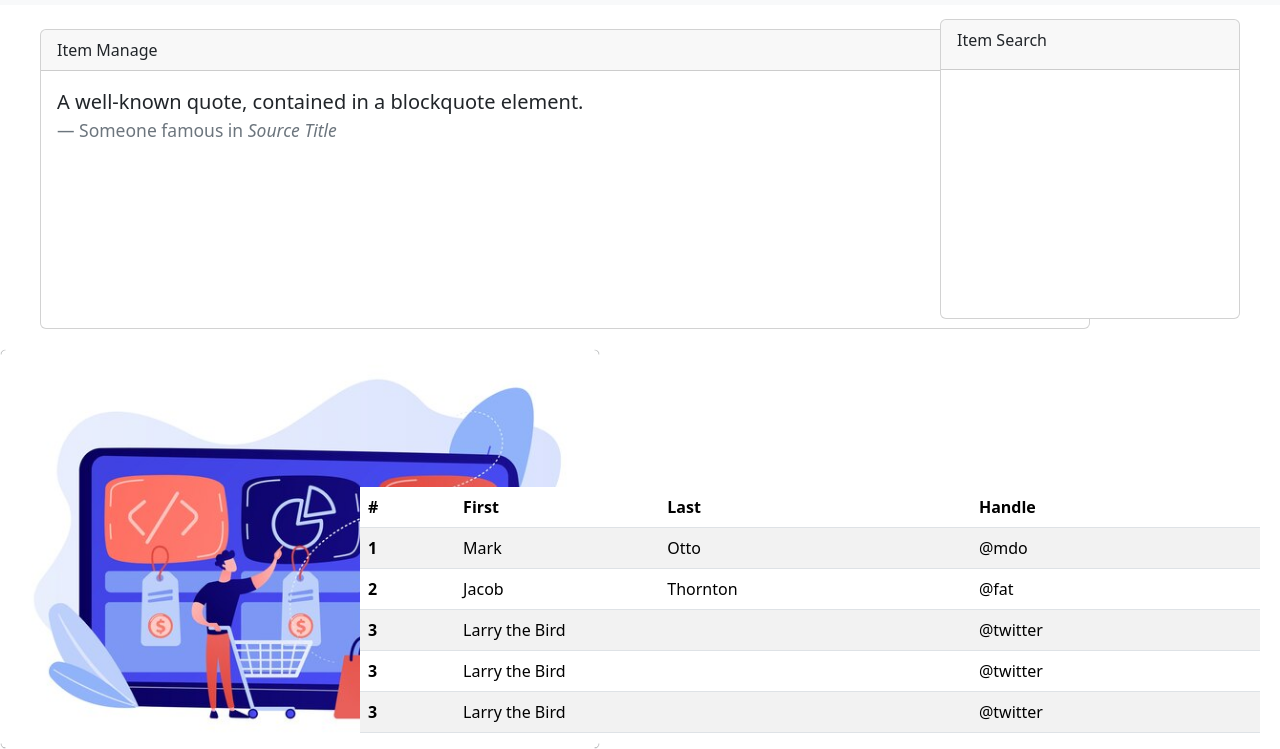
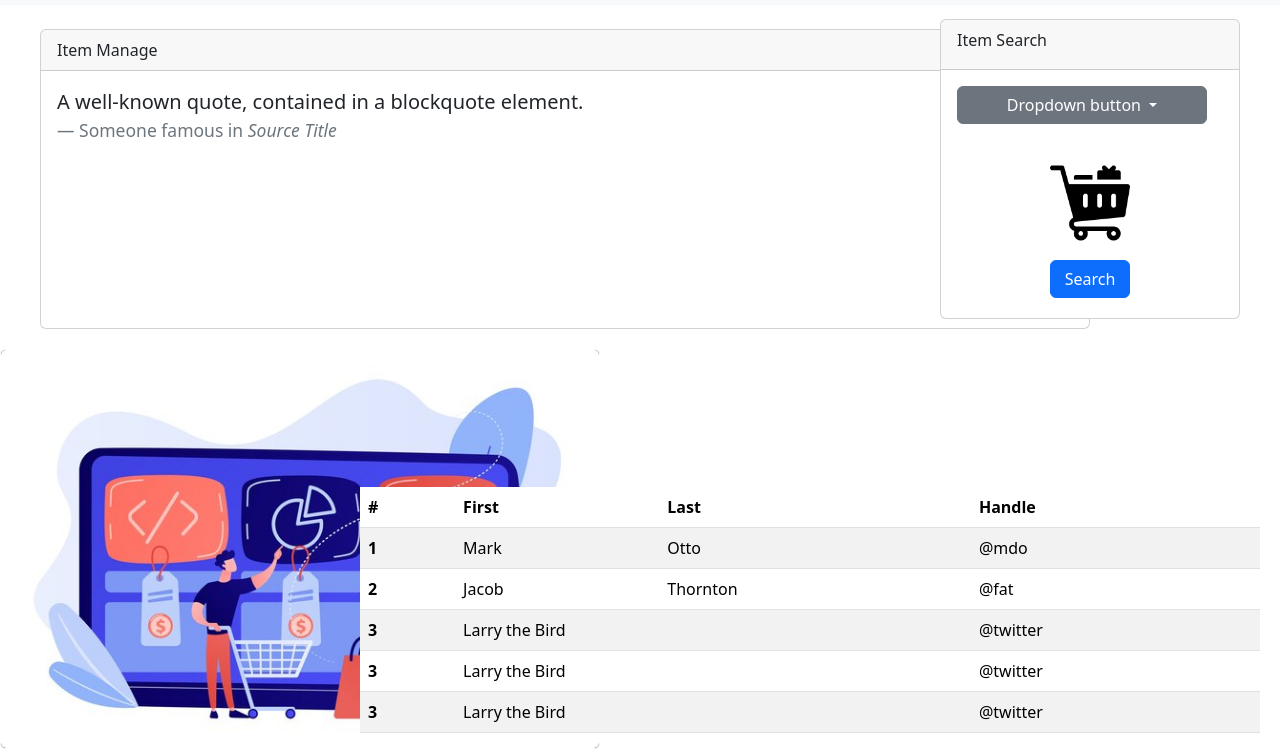
Before and after one commit to thisangaThewanmi/POS-System-Frontend, a plain HTML site: page ItemForm.html in a window 1280 px wide. Shown: the part 51-800 px from the top of the page. Drawn offline with nearby package versions, Linux system fonts and the light colour scheme.

Commit message:
finished creating the search section in item

```diff
--- a/ItemForm.html
+++ b/ItemForm.html
@@ -80,6 +80,22 @@
       Item Search
     </div>
     <div class="card-body">
+        <!--dropdown-->
+        <div  class="dropdown">
+            <button id="searchDropDownButton" class="btn btn-secondary dropdown-toggle" type="button" id="dropdownMenuButton" data-toggle="dropdown" aria-haspopup="true" aria-expanded="false">
+                Dropdown button
+            </button>
+            <div class="dropdown-menu" aria-labelledby="dropdownMenuButton">
+                <a class="dropdown-item" href="#">Action</a>
+                <a class="dropdown-item" href="#">Another action</a>
+                <a class="dropdown-item" href="#">Something else here</a>
+            </div>
+        </div>
+
+
+            <img  id="trolley" src="/assests/trolley%20(1).png"  alt="trolleyIMAEE">
+
+        <button  id="searchButton"type="button" class="btn btn-primary">Search</button>
 
     </div>
 </div>
--- a/styleSheet.css
+++ b/styleSheet.css
@@ -30,6 +30,26 @@
 
 }
 
+#itemSearch #trolley{
+    width:80px;
+    height:fit-content;
+    position: absolute;
+    bottom: 75px;
+    left:0;
+    right:0;
+    margin: auto;
+
+}
+
+#itemSearch #searchButton{
+    position: absolute;
+    bottom: 20px;
+    left:0;
+    right:0;
+    margin: auto;
+    width:80px;
+
+}
 #searchHeader{
     height:50px;
 }
@@ -41,3 +61,7 @@
     left:40px;
     top:80px;
 }
+
+#searchDropDownButton{
+    width:250px;
+}
```
Also changed, not shown: assests/trolley (1).png (added).
